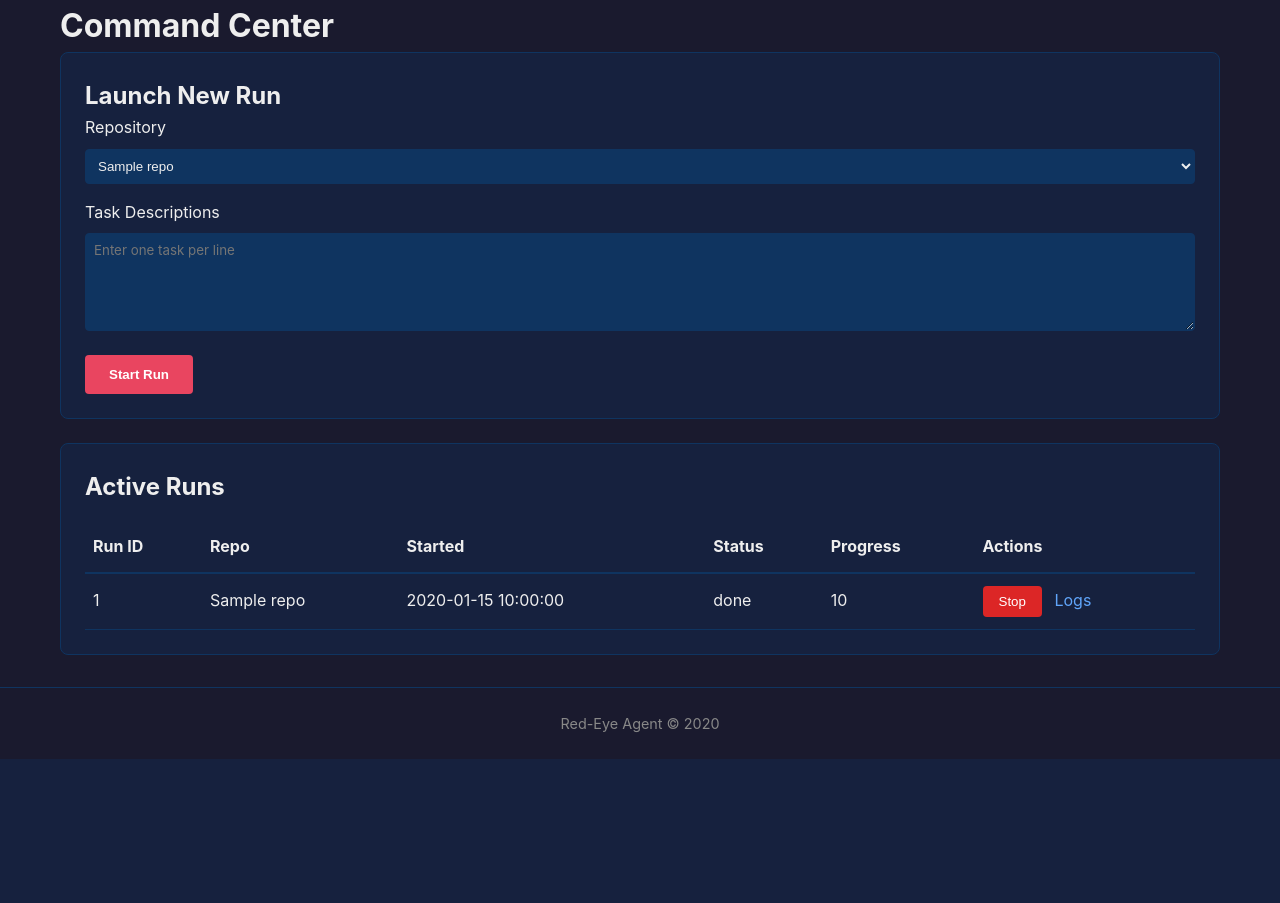
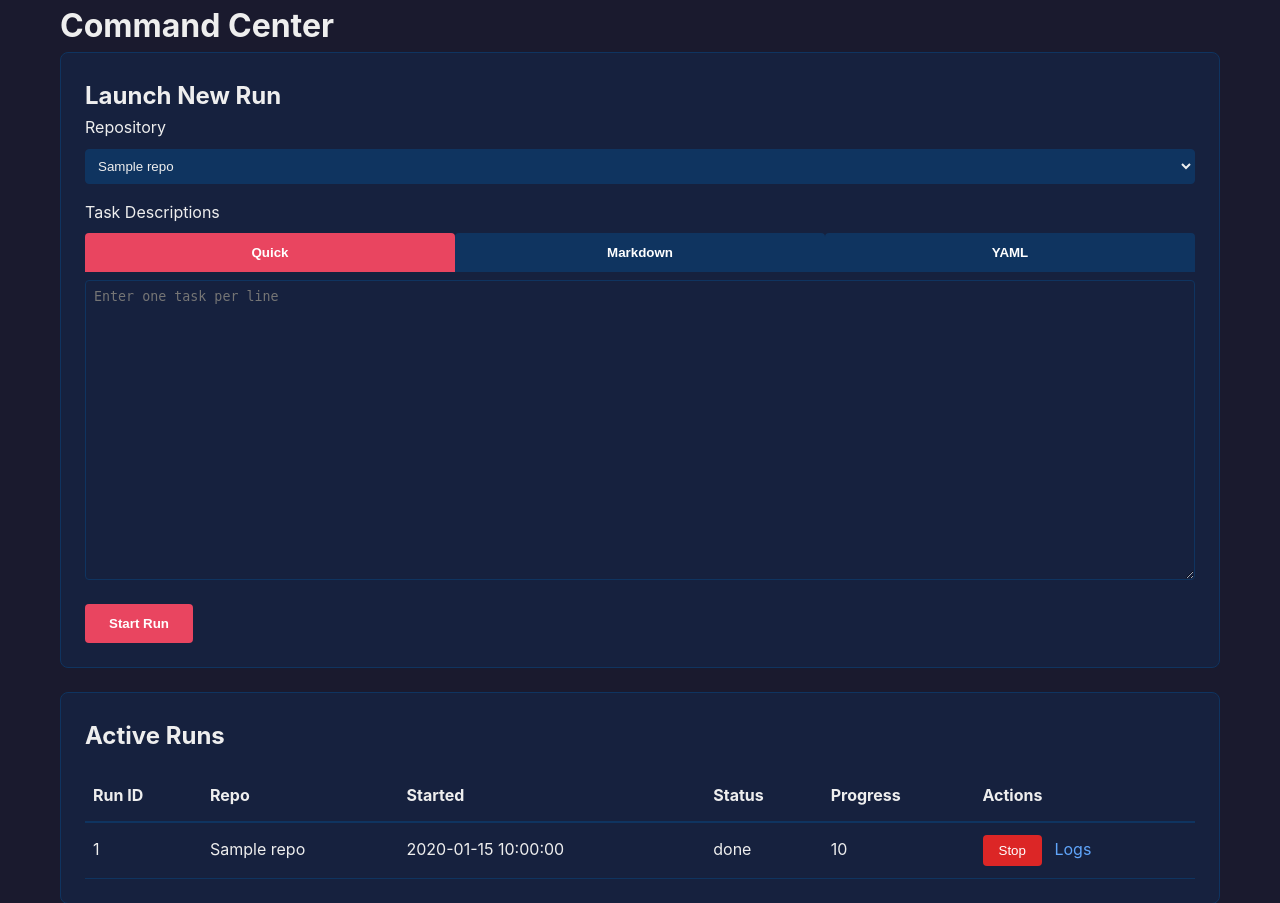
Before and after one commit to ah8571/red-eye-agent, a FastAPI app: template web/templates/command_center.html in a window 1280 px wide. Shown: the part 72-975 px from the top of the page. Before the commit the page ends 831 px from the top, so only its background shows below. Run offline with FastAPI, Linux system fonts and the light colour scheme; the template is opened without the code that fills it: most values are stand-ins (such as "Sample title", 1, 10 or a date in 2020).

Commit message:
Task 3: WIP (tests failing) ΓÇö feat: add tabbed interface for task input with Quick, Markdown, YAML formats

```diff
--- a/web/templates/command_center.html
+++ b/web/templates/command_center.html
@@ -17,8 +17,24 @@
             </select>
         </div>
         <div style="margin-bottom: 1rem;">
-            <label for="taskTextarea" style="display: block; margin-bottom: 0.5rem;">Task Descriptions</label>
-            <textarea id="taskTextarea" rows="5" placeholder="Enter one task per line" style="width: 100%; padding: 0.5rem; background-color: #0f3460; color: #eee; border: 1px solid #0f3460; border-radius: 4px; font-family: inherit;"></textarea>
+            <label style="display: block; margin-bottom: 0.5rem;">Task Descriptions</label>
+            <div class="tab-buttons" style="display: flex; margin-bottom: 0.5rem;">
+                <button type="button" class="tab-button active" data-tab="quick" style="flex: 1; background-color: #e94560; color: white; border: none; padding: 0.75rem; cursor: pointer; border-radius: 4px 4px 0 0; font-weight: bold;">Quick</button>
+                <button type="button" class="tab-button" data-tab="markdown" style="flex: 1; background-color: #0f3460; color: white; border: none; padding: 0.75rem; cursor: pointer; border-radius: 4px 4px 0 0; font-weight: bold;">Markdown</button>
+                <button type="button" class="tab-button" data-tab="yaml" style="flex: 1; background-color: #0f3460; color: white; border: none; padding: 0.75rem; cursor: pointer; border-radius: 4px 4px 0 0; font-weight: bold;">YAML</button>
+            </div>
+            <div class="tab-panel" id="quick-panel" style="display: block;">
+                <textarea id="quickTextarea" rows="5" placeholder="Enter one task per line" style="width: 100%; padding: 0.5rem; background-color: #16213e; color: #eee; border: 1px solid #0f3460; border-radius: 4px; font-family: monospace; min-height: 300px; resize: vertical;"></textarea>
+            </div>
+            <div class="tab-panel" id="markdown-panel" style="display: none;">
+                <textarea id="markdownTextarea" rows="5" placeholder="## Section Name\n- Task description here\n  - context: file1.py, file2.py\n- Another task\n  - context: web/app.py" style="width: 100%; padding: 0.5rem; background-color: #16213e; color: #eee; border: 1px solid #0f3460; border-radius: 4px; font-family: monospace; min-height: 300px; resize: vertical;"></textarea>
+                <div style="margin-top: 0.5rem; font-size: 0.875rem; color: #aaa;">Lines starting with - are tasks. Indent with context: for file hints.</div>
+            </div>
+            <div class="tab-panel" id="yaml-panel" style="display: none;">
+                <textarea id="yamlTextarea" rows="5" placeholder="Paste full checklist YAML here" style="width: 100%; padding: 0.5rem; background-color: #16213e; color: #eee; border: 1px solid #0f3460; border-radius: 4px; font-family: monospace; min-height: 300px; resize: vertical;"></textarea>
+                <div style="margin-top: 0.5rem; font-size: 0.875rem; color: #aaa;">Must have a tasks: key with a list of task objects.</div>
+            </div>
+            <input type="hidden" id="activeFormat" name="format" value="quick">
         </div>
         <button type="submit" style="background-color: #e94560; color: white; border: none; padding: 0.75rem 1.5rem; border-radius: 4px; cursor: pointer; font-weight: bold;">Start Run</button>
     </form>
@@ -60,12 +76,37 @@
 </div>
 
 <script>
+    // Tab switching
+    document.querySelectorAll('.tab-button').forEach(button => {
+        button.addEventListener('click', () => {
+            const tab = button.dataset.tab;
+            // Update active button styles
+            document.querySelectorAll('.tab-button').forEach(btn => {
+                btn.style.backgroundColor = '#0f3460';
+            });
+            button.style.backgroundColor = '#e94560';
+            // Show corresponding panel
+            document.querySelectorAll('.tab-panel').forEach(panel => {
+                panel.style.display = 'none';
+            });
+            document.getElementById(`${tab}-panel`).style.display = 'block';
+            // Update hidden format field
+            document.getElementById('activeFormat').value = tab;
+        });
+    });
+
     document.getElementById('launchForm').addEventListener('submit', async (e) => {
         e.preventDefault();
         const repo = document.getElementById('repoSelect').value;
-        const tasks = document.getElementById('taskTextarea').value
-            .split('\n')
-            .filter(line => line.trim());
+        const format = document.getElementById('activeFormat').value;
+        let inputText = '';
+        if (format === 'quick') {
+            inputText = document.getElementById('quickTextarea').value;
+        } else if (format === 'markdown') {
+            inputText = document.getElementById('markdownTextarea').value;
+        } else if (format === 'yaml') {
+            inputText = document.getElementById('yamlTextarea').value;
+        }
 
         try {
             const response = await fetch('/api/runs/start', {
@@ -73,7 +114,7 @@
                 headers: {
                     'Content-Type': 'application/json'
                 },
-                body: JSON.stringify({ repo, tasks })
+                body: JSON.stringify({ repo, format, input_text: inputText })
             });
 
             if (response.ok) {
```
